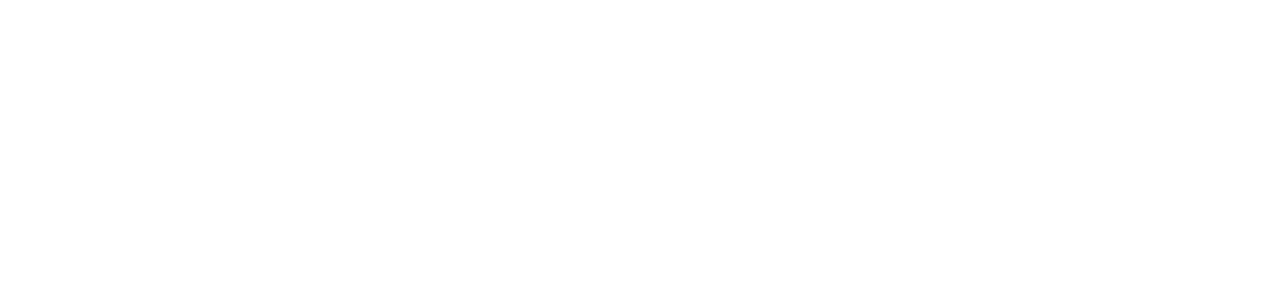
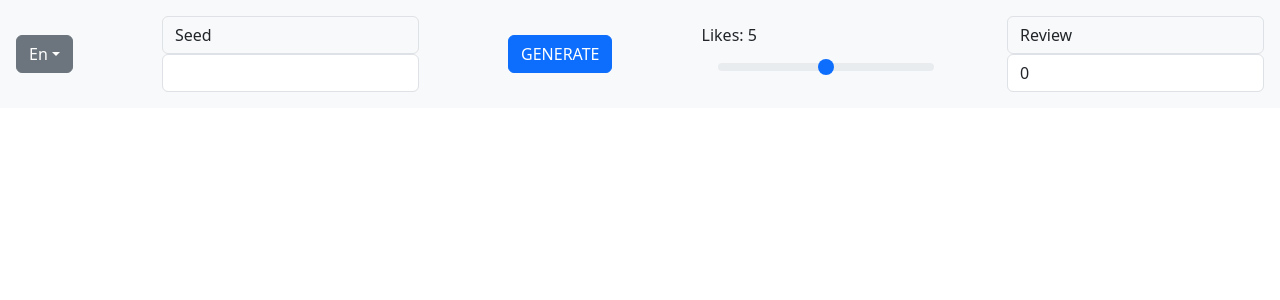
Before and after one commit to BesoBerdzenishvili/library_for_testing, a React (Vite) app: page / in a window 1280 px wide. Shown: the top 300 px of the page. Built offline with nearby package versions, Linux system fonts and the light colour scheme.

Commit message:
add: Controllers (#3)

```diff
--- a/index.html
+++ b/index.html
@@ -1,6 +1,12 @@
 <!DOCTYPE html>
 <html lang="en">
   <head>
+    <link
+      rel="stylesheet"
+      href="https://cdn.jsdelivr.net/npm/bootstrap@5.3.2/dist/css/bootstrap.min.css"
+      integrity="sha384-T3c6CoIi6uLrA9TneNEoa7RxnatzjcDSCmG1MXxSR1GAsXEV/Dwwykc2MPK8M2HN"
+      crossorigin="anonymous"
+    />
     <meta charset="UTF-8" />
     <link rel="icon" type="image/svg+xml" href="/vite.svg" />
     <meta name="viewport" content="width=device-width, initial-scale=1.0" />
--- a/package.json
+++ b/package.json
@@ -11,6 +11,7 @@
   },
   "dependencies": {
     "react": "^18.3.1",
+    "react-bootstrap": "^2.10.5",
     "react-dom": "^18.3.1"
   },
   "devDependencies": {
--- a/src/App.jsx
+++ b/src/App.jsx
@@ -1,5 +1,13 @@
+import { useState } from "react";
+import Controllers from "./components/Controllers";
+
 function App() {
-  return <></>;
+  const [books, setBooks] = useState({});
+  return (
+    <>
+      <Controllers setBooks={setBooks} />
+    </>
+  );
 }
 
 export default App;
--- /dev/null
+++ b/src/components/Controllers.jsx
@@ -0,0 +1,74 @@
+import React, { useState } from "react";
+import { Button, Dropdown, Form, InputGroup } from "react-bootstrap";
+
+const Controllers = ({ setBooks }) => {
+  const [language, setLanguage] = useState("En");
+  const [seed, setSeed] = useState("");
+  const [likes, setLikes] = useState(5);
+  const [review, setReview] = useState(0);
+
+  const handleGenerate = () => {
+    const randomSeed = Math.floor(Math.random() * 10000);
+    const finalSeed = seed || randomSeed;
+
+    setBooks({
+      language,
+      seed: finalSeed,
+      likes,
+      review,
+    });
+  };
+
+  return (
+    <div className="sticky-top bg-light p-3">
+      <div className="d-flex align-items-center justify-content-between">
+        <Dropdown>
+          <Dropdown.Toggle variant="secondary" id="dropdown-basic">
+            {language}
+          </Dropdown.Toggle>
+          <Dropdown.Menu>
+            <Dropdown.Item onClick={() => setLanguage("En")}>En</Dropdown.Item>
+            <Dropdown.Item onClick={() => setLanguage("Ru")}>Ru</Dropdown.Item>
+            <Dropdown.Item onClick={() => setLanguage("Fr")}>Fr</Dropdown.Item>
+          </Dropdown.Menu>
+        </Dropdown>
+
+        <Form.Group>
+          <InputGroup.Text>Seed</InputGroup.Text>
+          <Form.Control
+            type="number"
+            value={seed}
+            onChange={(e) => setSeed(e.target.value)}
+          />
+        </Form.Group>
+
+        <Button variant="primary" onClick={handleGenerate}>
+          GENERATE
+        </Button>
+
+        <Form.Group>
+          <Form.Label>Likes: {likes}</Form.Label>
+          <Form.Range
+            className="mx-3"
+            min={0}
+            max={10}
+            step={0.1}
+            value={likes}
+            onChange={(e) => setLikes(e.target.value)}
+          />
+        </Form.Group>
+
+        <Form.Group>
+          <InputGroup.Text>Review</InputGroup.Text>
+          <Form.Control
+            type="number"
+            value={review}
+            onChange={(e) => setReview(e.target.value)}
+          />
+        </Form.Group>
+      </div>
+    </div>
+  );
+};
+
+export default Controllers;
```
Also changed, not shown: 1 other file (tests, documents, lock files or other folders).
